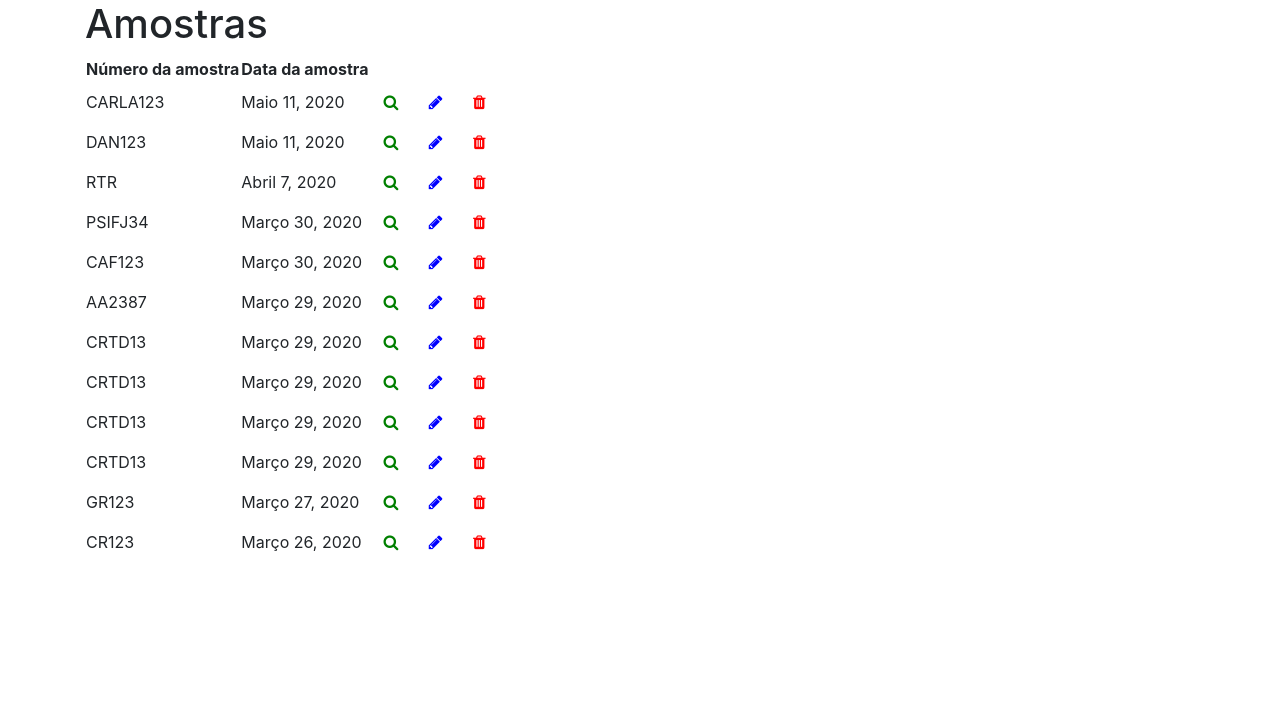
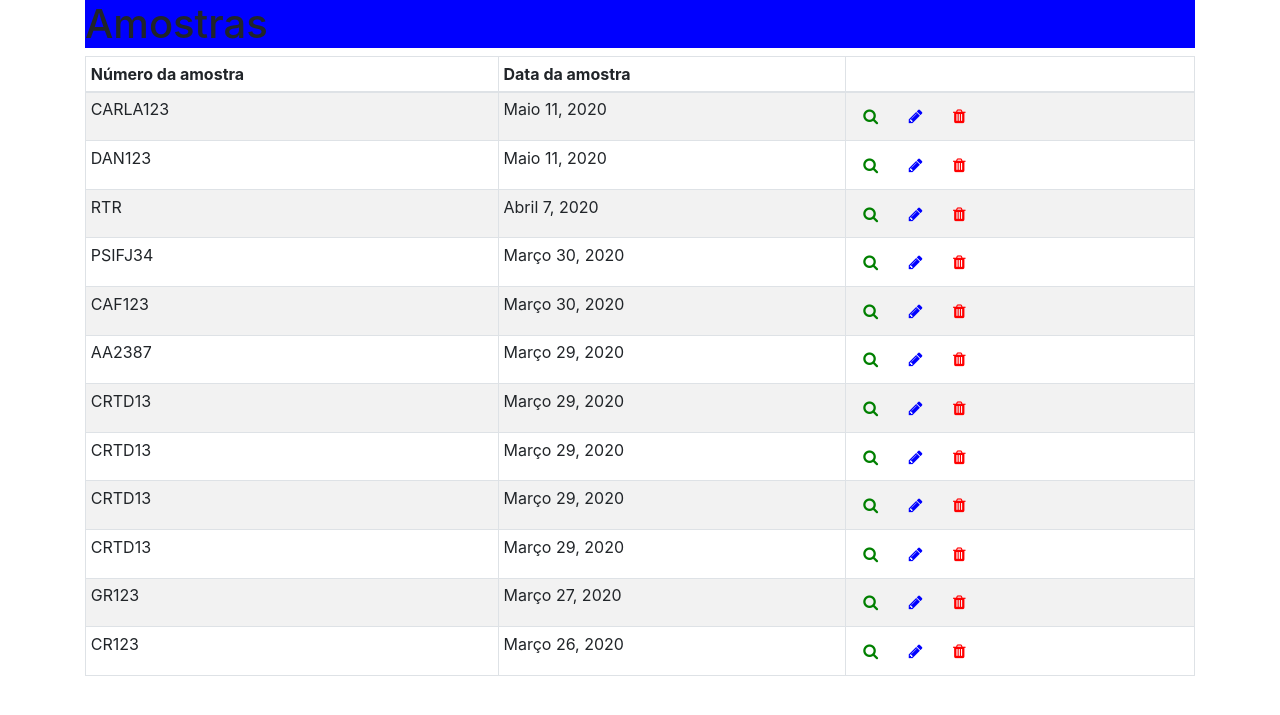
Before and after one commit to carlafcf/LabParasitologia, a Django app: page /amostra/listar in a window 1280 px wide. Shown: the part 56-771 px from the top of the page. Run offline with Django 3.2, Linux system fonts and the light colour scheme; a user stored in the database is signed in; data comes from the database, SQL or seed files in the repository; both versions use the stored data as it was after the commit; some libraries are stand-ins or nearby versions; some web fonts are replaced.

Commit message:
Add js e css a listar amostra - ainda nao funciona

```diff
--- a/LabParasitologia/Amostra/models.py
+++ b/LabParasitologia/Amostra/models.py
@@ -37,7 +37,7 @@ class Amostra(models.Model):
 	identificacao = models.CharField(max_length=10)
 	origem = models.CharField(max_length=200)
 	#responsavel = models.ForeignKey()
-	#codigo_local nao entendi!
+	#codigo_local nao entendi! Vamos retirar!
 	local_coleta = models.CharField(max_length=200)
 	data_coleta = models.DateField(default=date.today)
 	tipo_amostra = models.CharField(max_length=2, choices=TIPOS_AMOSTRA, default='OU')
--- /dev/null
+++ b/LabParasitologia/Amostra/static/Amostra/css/list_style.css
@@ -0,0 +1,16 @@
+table.dataTable thead .sorting:after,
+table.dataTable thead .sorting:before,
+table.dataTable thead .sorting_asc:after,
+table.dataTable thead .sorting_asc:before,
+table.dataTable thead .sorting_asc_disabled:after,
+table.dataTable thead .sorting_asc_disabled:before,
+table.dataTable thead .sorting_desc:after,
+table.dataTable thead .sorting_desc:before,
+table.dataTable thead .sorting_desc_disabled:after,
+table.dataTable thead .sorting_desc_disabled:before {
+    bottom: .5em;
+}
+
+h1 {
+    background-color: blue;
+}
--- /dev/null
+++ b/LabParasitologia/Amostra/static/Amostra/js/list_js.js
@@ -0,0 +1,5 @@
+$(document).ready(function () {
+$('#dtBasicExample').DataTable();
+$('.dataTables_length').addClass('bs-select');
+alert("Teste")
+});
--- a/LabParasitologia/Amostra/urls.py
+++ b/LabParasitologia/Amostra/urls.py
@@ -14,6 +14,9 @@ Including another URLconf
 """
 from django.contrib import admin
 from django.urls import path
+from django.conf import settings
+from django.conf.urls.static import static
+
 from Amostra import views
 
 app_name = 'amostra'
--- a/LabParasitologia/LabParasitologia/settings.py
+++ b/LabParasitologia/LabParasitologia/settings.py
@@ -123,6 +123,7 @@ USE_TZ = True
 
 STATIC_URL = '/static/'
 STATICFILES_DIR = STATIC_DIR
+STATIC_ROOT = os.path.join(BASE_DIR, 'staticfiles')
 
 LOGIN_URL = 'usuario:login'
 LOGIN_REDIRECT_URL = 'amostra:listar'
--- a/LabParasitologia/templates/Amostra/listar.html
+++ b/LabParasitologia/templates/Amostra/listar.html
@@ -1,14 +1,23 @@
 {% extends "base.html" %}
+
+{% block arquivos_js_css %}
+{% load static %}
+<link rel="stylesheet" href="{% static 'Amostra/css/list_style.css' %}"/>
+<script src="{% static 'Amostra/js/list_js.js' %}"></script>
+{% endblock %}
 
 {% block content %}
 
 	<h1>Amostras</h1>
 
 	{% if lista_amostras %}
-        <table>
+        <table id="dtBasicExample" class="table table-striped table-bordered table-sm" cellspacing="0" width="100%">
           <thead>
-            <th>Número da amostra</th>
-            <th>Data da amostra</th>
+            <tr>
+                <th class="th-sm">Número da amostra</th>
+                <th class="th-sm">Data da amostra</th>
+                <th></th>
+            </tr>
           </thead>
           {% for amostra in lista_amostras %}
           <tr>
--- a/LabParasitologia/templates/base.html
+++ b/LabParasitologia/templates/base.html
@@ -17,6 +17,9 @@
     <!-- Google Fonts -->
     <link href="https://fonts.googleapis.com/css?family=Liu+Jian+Mao+Cao|Montserrat&display=swap" rel="stylesheet">
     <link href="https://stackpath.bootstrapcdn.com/font-awesome/4.7.0/css/font-awesome.min.css" rel="stylesheet" integrity="sha384-wvfXpqpZZVQGK6TAh5PVlGOfQNHSoD2xbE+QkPxCAFlNEevoEH3Sl0sibVcOQVnN" crossorigin="anonymous">
+
+    {% block arquivos_js_css %}
+    {% endblock %}
 
   </head>
   <body>
```
Also changed, not shown: LabParasitologia/db.sqlite3.
